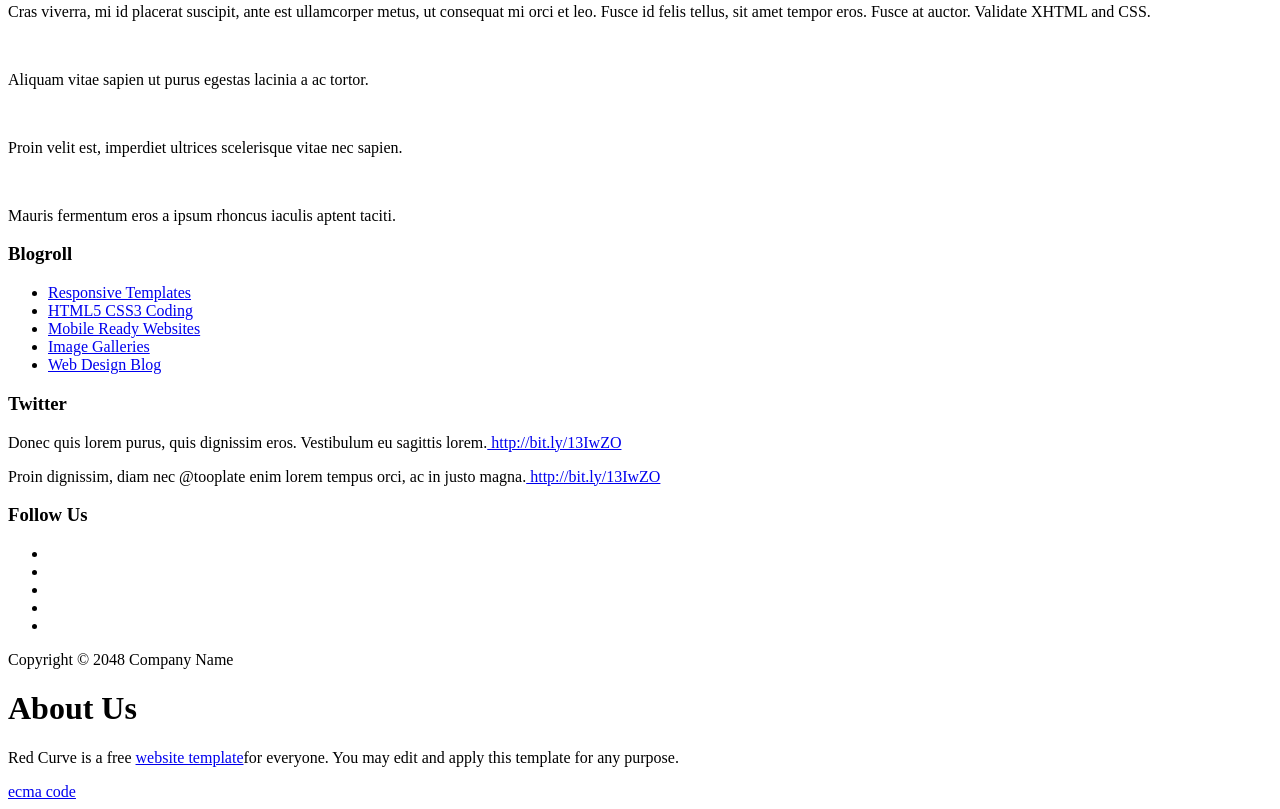
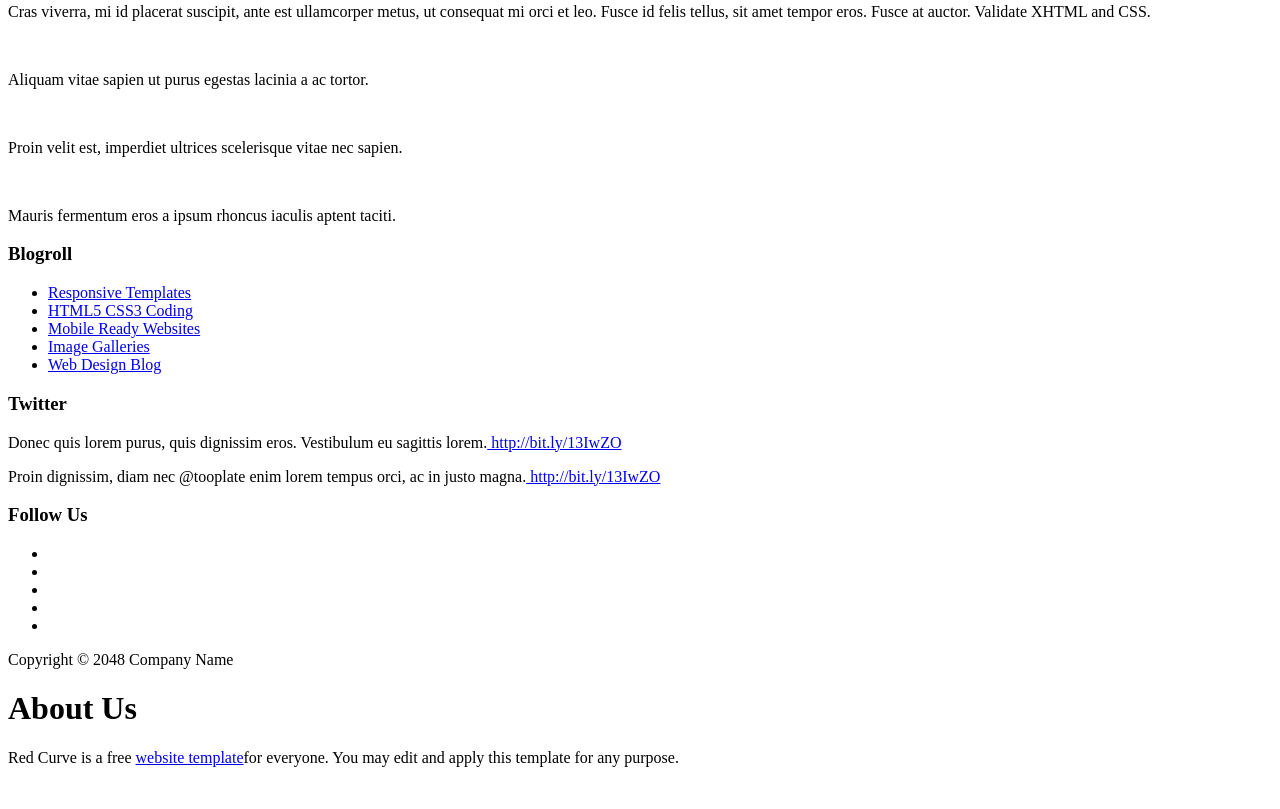
Before and after one commit to BabayevRauf/Ecma-code, a plain HTML site: page index.html in a window 1280 px wide. Shown: the part 710-1519 px from the top of the page. After the commit the page ends 1493 px from the top, so only its background shows below. Drawn offline with Linux system fonts and the light colour scheme.

Commit message:
last change remove

```diff
--- a/index.html
+++ b/index.html
@@ -116,7 +116,6 @@
                     <p>Red Curve is a free <a href="#">website template</a>for everyone. You may edit and apply this template for any purpose.</p>
                 </div>
             </footer>
-            <a href="#">ecma code</a>
         </main>
         <!-- main section end -->
     </body>
```
